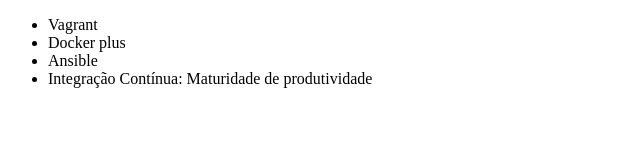
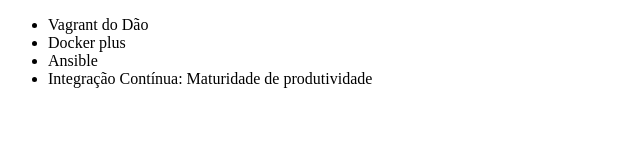
Before and after one commit to daosantiago/aluragit, a plain HTML site: page index.html in a window 1280 px wide. Shown: the full height of the page, 0-640 px from the left. Drawn offline with Linux system fonts and the light colour scheme.

Commit message:
Dao adicionando dados na lista

```diff
--- a/index.html
+++ b/index.html
@@ -6,7 +6,7 @@
 </head>
 <body>
     <ul>
-        <li>Vagrant</li>
+        <li>Vagrant do Dão</li>
         <li>Docker plus</li>
         <li>Ansible</li>
         <li>Integração Contínua: Maturidade de produtividade</li>
```
